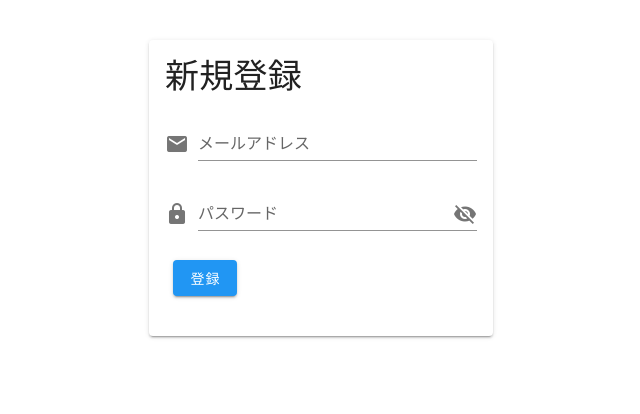
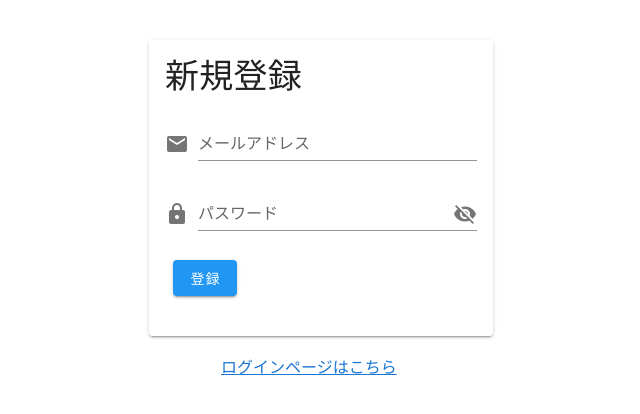
Before and after one commit to yanase-kenta0505/nuxt-todoList, a Nuxt app: page /signUp in a window 1280 px wide. Shown: the top 414 px of the page, without its empty margins (319-959 px from the left). Built offline with nearby package versions, Linux system fonts and the light colour scheme.

Commit message:
add : 新規登録ページからログインページへのリンク作成

```diff
--- a/pages/signUp.vue
+++ b/pages/signUp.vue
@@ -28,6 +28,9 @@
         </v-form>
       </v-card-text>
     </v-card>
+    <nuxt-link to="login" style="width:200px;margin:20px auto"
+      >ログインページはこちら</nuxt-link
+    >
   </v-app>
 </template>
 
```
